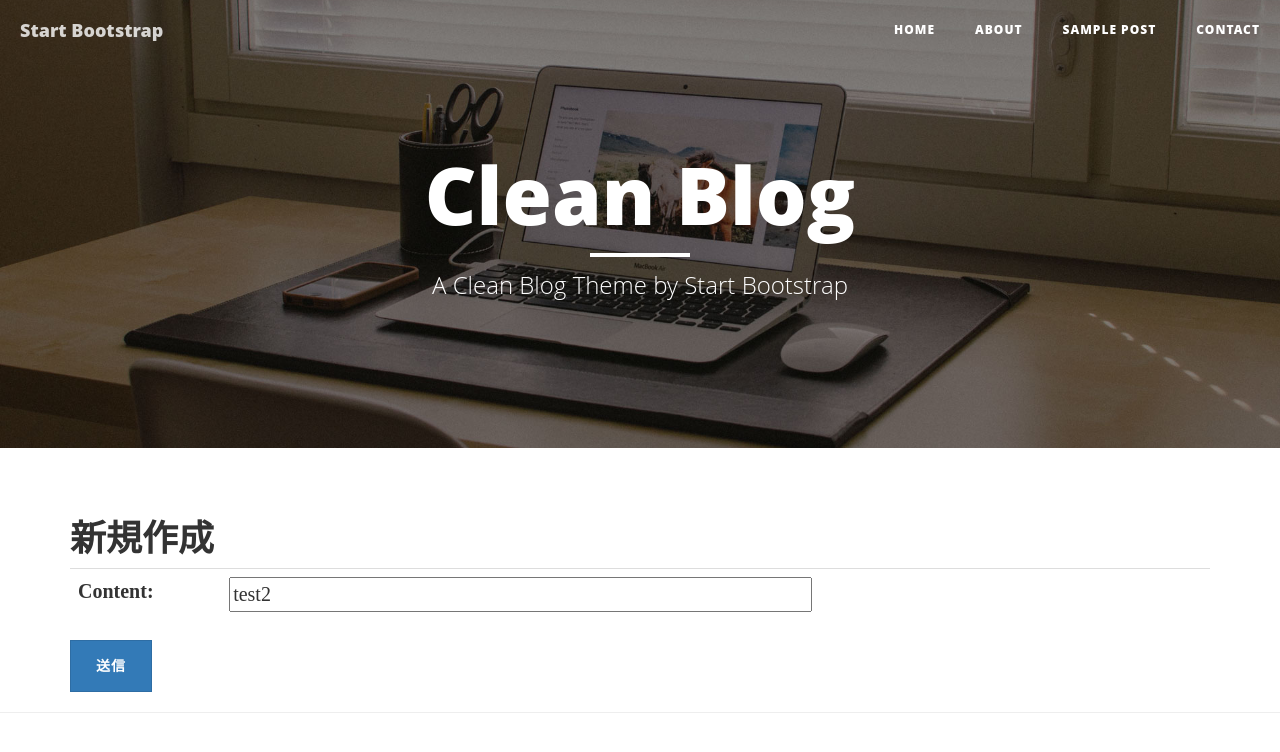
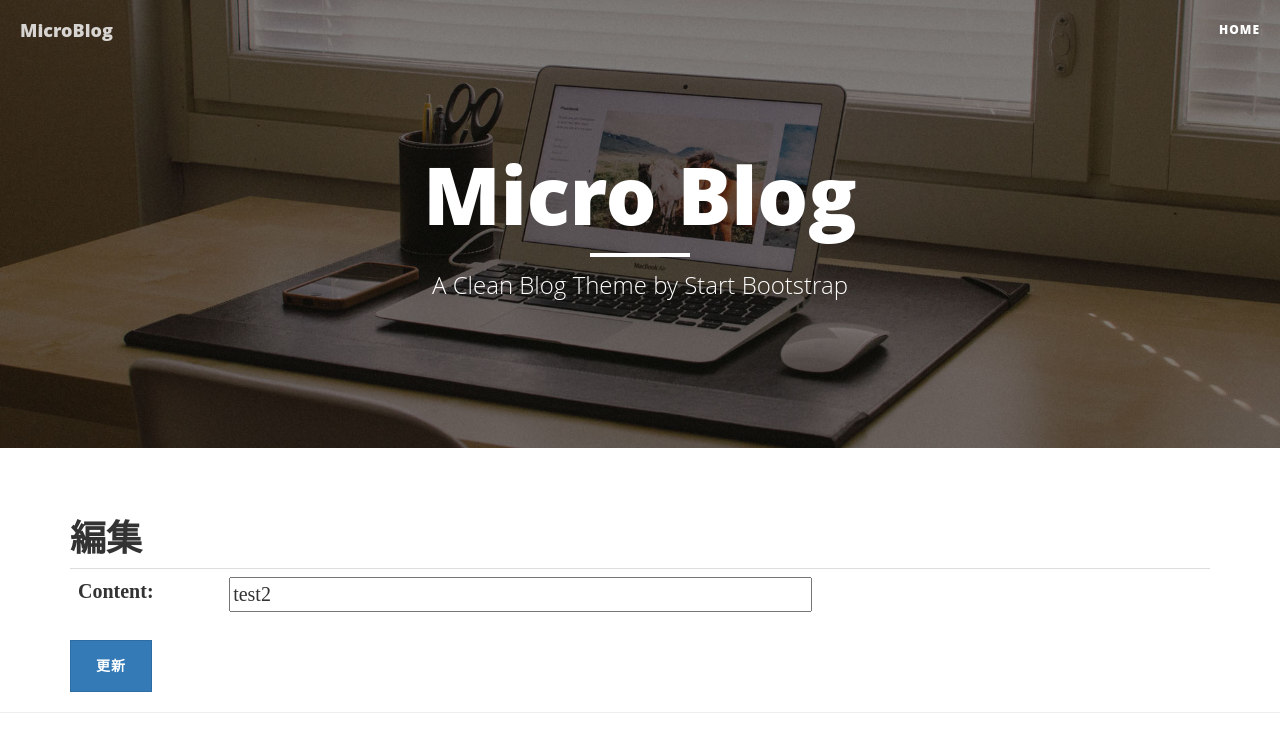
Before and after one commit to manbo1123/microblog, a Django app: page /2/update in a window 1280 px wide. Shown: the top 752 px of the page. Run offline with Django 3.2, Linux system fonts and the light colour scheme; data comes from the database, SQL or seed files in the repository; both versions use the stored data as it was after the commit; some libraries are stand-ins or nearby versions.

Commit message:
add_link

```diff
--- a/blog/templates/base.html
+++ b/blog/templates/base.html
@@ -37,7 +37,7 @@
             <div class="row">
                 <div class="col-lg-8 col-lg-offset-2 col-md-10 col-md-offset-1">
                     <div class="site-heading">
-                        <h1>Clean Blog</h1>
+                        <h1>Micro Blog</h1>
                         <hr class="small">
                         <span class="subheading">A Clean Blog Theme by Start Bootstrap</span>
                     </div>
--- a/blog/templates/blog/blog_detail.html
+++ b/blog/templates/blog/blog_detail.html
@@ -4,10 +4,12 @@
     <div class="col-lg-8 col-lg-offset-2 col-md-10 col-md-offset-1">
       <div class="post-preview">
         <h2 class="post-title">
-          {{ object.content }}
+          {{ blog.content }}
         </h2>
-        <p class="post-meta">{{ object.posted_date }}</p>
+        <p class="post-meta">{{ blog.posted_date }}</p>
       </div>
+      <a href="{% url 'update' object.id %}" class="btn btn-primary">編集</a>
+      <a href="{% url 'delete' object.id %}" class="btn btn-danger">削除</a>
     </div>
   </div>
 {% endblock %}
--- a/blog/templates/blog/blog_list.html
+++ b/blog/templates/blog/blog_list.html
@@ -4,9 +4,9 @@
 {% block body %}
   <div class="row">
     <div class="col-lg-8 col-lg-offset-2 col-md-10 col-md-offset-1">
-      {% for blog in object_list %}
+      {% for blog in blogs %}
         <div class="post-preview">
-          <a href="#">
+          <a href="{% url 'detail' blog.id %}">
             <h2 class="post-title">
               {{ blog.content }}
             </h2>
--- /dev/null
+++ b/blog/templates/blog/blog_update_form.html
@@ -0,0 +1,13 @@
+{% extends "base.html" %}
+
+{% block body %}
+  <h1>編集</h1>
+
+  <form method="post">
+    {% csrf_token %}
+      <table class="table">
+        {{ form }}
+      </table>
+      <button class="btn btn-primary" type="submit">更新</button>
+  </form>
+{% endblock %}
--- a/blog/templates/navi.html
+++ b/blog/templates/navi.html
@@ -7,24 +7,15 @@
                     <span class="sr-only">Toggle navigation</span>
                     Menu <i class="fa fa-bars"></i>
                 </button>
-                <a class="navbar-brand" href="index.html">Start Bootstrap</a>
+                <a class="navbar-brand" href="{% url 'index' %}">MicroBlog</a>
             </div>
 
             <!-- Collect the nav links, forms, and other content for toggling -->
             <div class="collapse navbar-collapse" id="bs-example-navbar-collapse-1">
                 <ul class="nav navbar-nav navbar-right">
-                    <li>
-                        <a href="index.html">Home</a>
-                    </li>
-                    <li>
-                        <a href="about.html">About</a>
-                    </li>
-                    <li>
-                        <a href="post.html">Sample Post</a>
-                    </li>
-                    <li>
-                        <a href="contact.html">Contact</a>
-                    </li>
+                  <li>
+                    <a href="{% url 'index' %}">Home</a>
+                  </li>
                 </ul>
             </div>
             <!-- /.navbar-collapse -->
--- a/blog/views.py
+++ b/blog/views.py
@@ -14,19 +14,24 @@ from .forms import BlogForm
 # トップページ
 class BlogListView(ListView):  # BlogListViewクラスを定義し、ListViewを継承
   model = Blog   # BlogListViewクラスとBlogモデルを関連付ける
+  context_object_name = "blogs"
 
 #詳細表示ページ
 class BlogDetailView(DetailView):
-   model = Blog
+  model = Blog
+  context_object_name = "blog"
 
 class BlogCreateView(CreateView):
   model = Blog
   form_class = BlogForm
   success_url = reverse_lazy("index")
+  template_name = "blog/blog_create_form.html"
 
 class BlogUpdateView(UpdateView):
   model = Blog
   form_class = BlogForm
+  template_name = "blog/blog_update_form.html"
+
   def get_success_url(self):
     blog_pk = self.kwargs["pk"]
     url = reverse_lazy("detail", kwargs={"pk":blog_pk})
```
Also changed, not shown: blog/templates/blog/blog_create_form.html (renamed from blog/templates/blog/blog_form.html), db.sqlite3.
